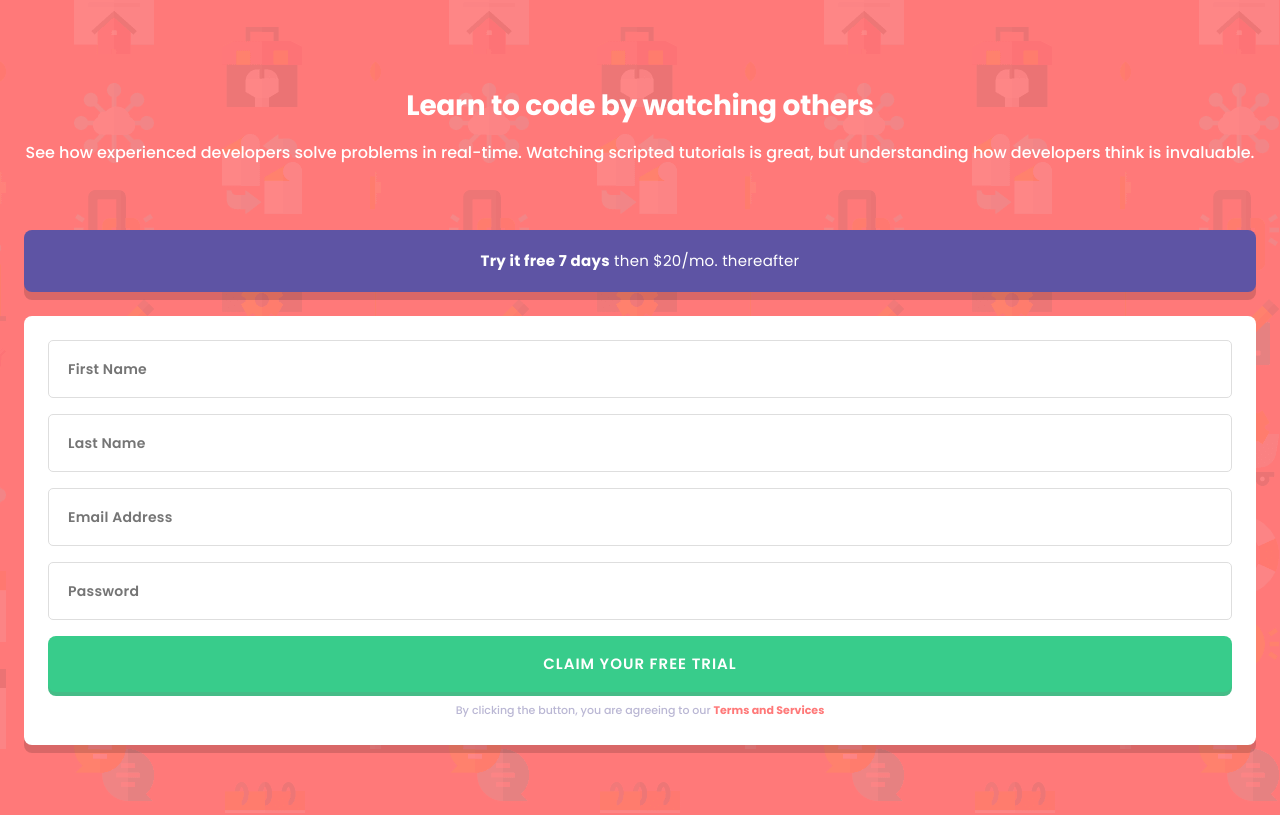
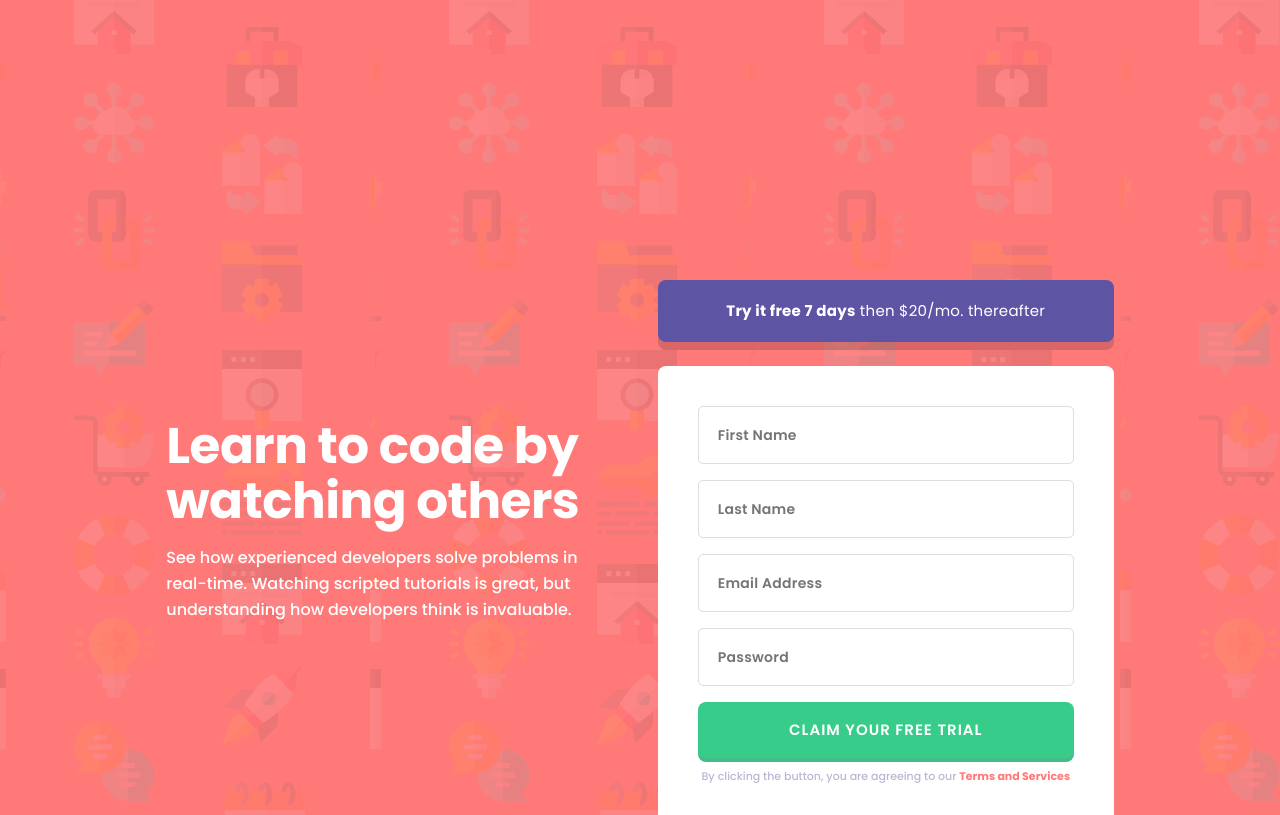
Before and after one commit to Th0rnike/Sign-Up-Form, a React (Vite) app: page / in a window 1280 px wide. Shown: the top 815 px of the page. Built offline with nearby package versions, Linux system fonts and the light colour scheme.

Commit message:
project is finished

```diff
--- a/index.html
+++ b/index.html
@@ -4,7 +4,7 @@
     <meta charset="UTF-8" />
     <link rel="icon" type="image/svg+xml" href="/vite.svg" />
     <meta name="viewport" content="width=device-width, initial-scale=1.0" />
-    <title>Vite + React + TS</title>
+    <title>Sign Up Form</title>
     <link rel="preconnect" href="https://fonts.googleapis.com" />
     <link rel="preconnect" href="https://fonts.gstatic.com" crossorigin />
     <link
--- a/src/App.tsx
+++ b/src/App.tsx
@@ -6,6 +6,11 @@ import { styles } from "./assets/colors";
 const Title = styled.div`
   text-align: center;
   color: ${styles.colors.textWhite};
+
+  @media screen and (min-width: 1000px) {
+    width: 47%;
+    text-align: left;
+  }
 `;
 
 const H1 = styled.h1`
@@ -14,6 +19,12 @@ const H1 = styled.h1`
   line-height: 36px;
   letter-spacing: -0.29px;
   margin-bottom: 16px;
+
+  @media screen and (min-width: 1000px) {
+    font-size: 50px;
+    line-height: 55px;
+    letter-spacing: -0.5px;
+  }
 `;
 
 const PText = styled.p`
@@ -47,6 +58,9 @@ const OfferBold = styled.span`
 
 const MainDiv = styled.div`
   margin-top: 64px;
+  @media screen and (min-width: 1000px) {
+    width: 48%;
+  }
 `;
 
 const Form = styled.form`
@@ -55,6 +69,10 @@ const Form = styled.form`
   padding: 24px;
   margin-top: 24px;
   box-shadow: 0 8px 0 0 rgba(0, 0, 0, 0.15);
+
+  @media screen and (min-width: 1000px) {
+    padding: 40px;
+  }
 `;
 
 const Input = styled.input`
@@ -112,6 +130,14 @@ const InputBlock = styled.div`
   margin-bottom: 16px;
 `;
 
+const FlexDiv = styled.div`
+  display: flex;
+  justify-content: center;
+  align-items: center;
+  height: 100vh;
+  gap: 45px;
+`;
+
 interface FormProps {
   firtsName: string;
   lastName: string;
@@ -124,22 +150,25 @@ function App() {
     register,
     handleSubmit,
     formState: { errors, isSubmitting },
+    reset,
   } = useForm<FormProps>();
 
   const onSubmit: SubmitHandler<FormProps> = async (data) => {
     await new Promise((resolve) => setTimeout(resolve, 700));
     console.log(data);
+    reset();
   };
 
   return (
     <>
       <GlobalStyles />
+      <FlexDiv>
         <Title>
           <H1>Learn to code by watching others</H1>
           <PText>
             See how experienced developers solve problems in real-time. Watching
-          scripted tutorials is great, but understanding how developers think is
-          invaluable.
+            scripted tutorials is great, but understanding how developers think
+            is invaluable.
           </PText>
         </Title>
         <MainDiv>
@@ -175,7 +204,7 @@ function App() {
                   required: "Email can not be empty",
                   validate: (value) => {
                     if (!value.includes("@")) {
-                    return "Email must include @";
+                      return "Looks like this is not an email";
                     } else {
                       return true;
                     }
@@ -213,6 +242,7 @@ function App() {
             </BottomText>
           </Form>
         </MainDiv>
+      </FlexDiv>
     </>
   );
 }
--- a/src/GlobalStyles.ts
+++ b/src/GlobalStyles.ts
@@ -13,6 +13,10 @@ const GlobalStyles = createGlobalStyle`
         background-color: ${styles.colors.mainBackground};
         background-image: url(${mobileBackground});
         padding: 88px 24px 68px 24px;
+
+        @media screen and (min-width: 1000px) {
+            padding: 121px 165px;
+        }
     }
 `;
 
```
Lines whose indentation alone changed are shown as unchanged.
